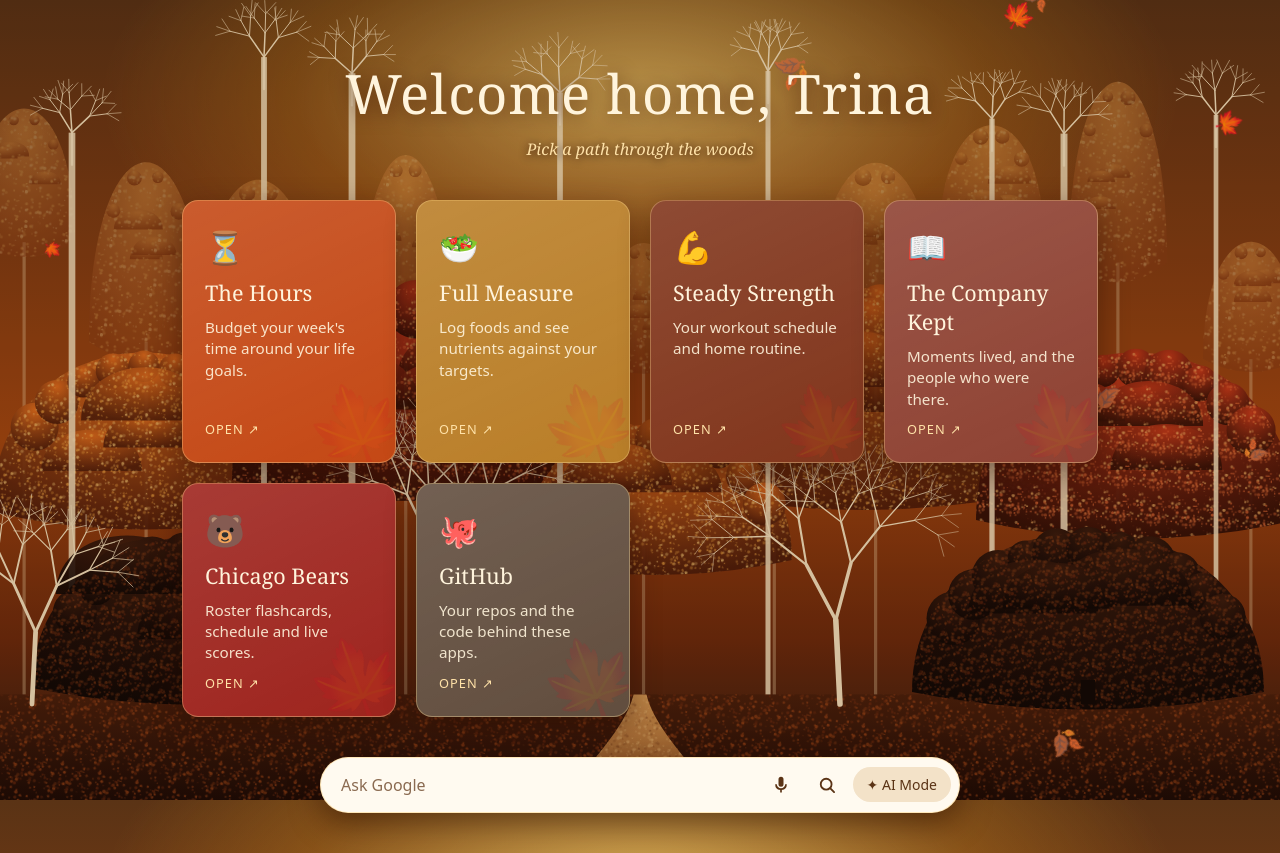
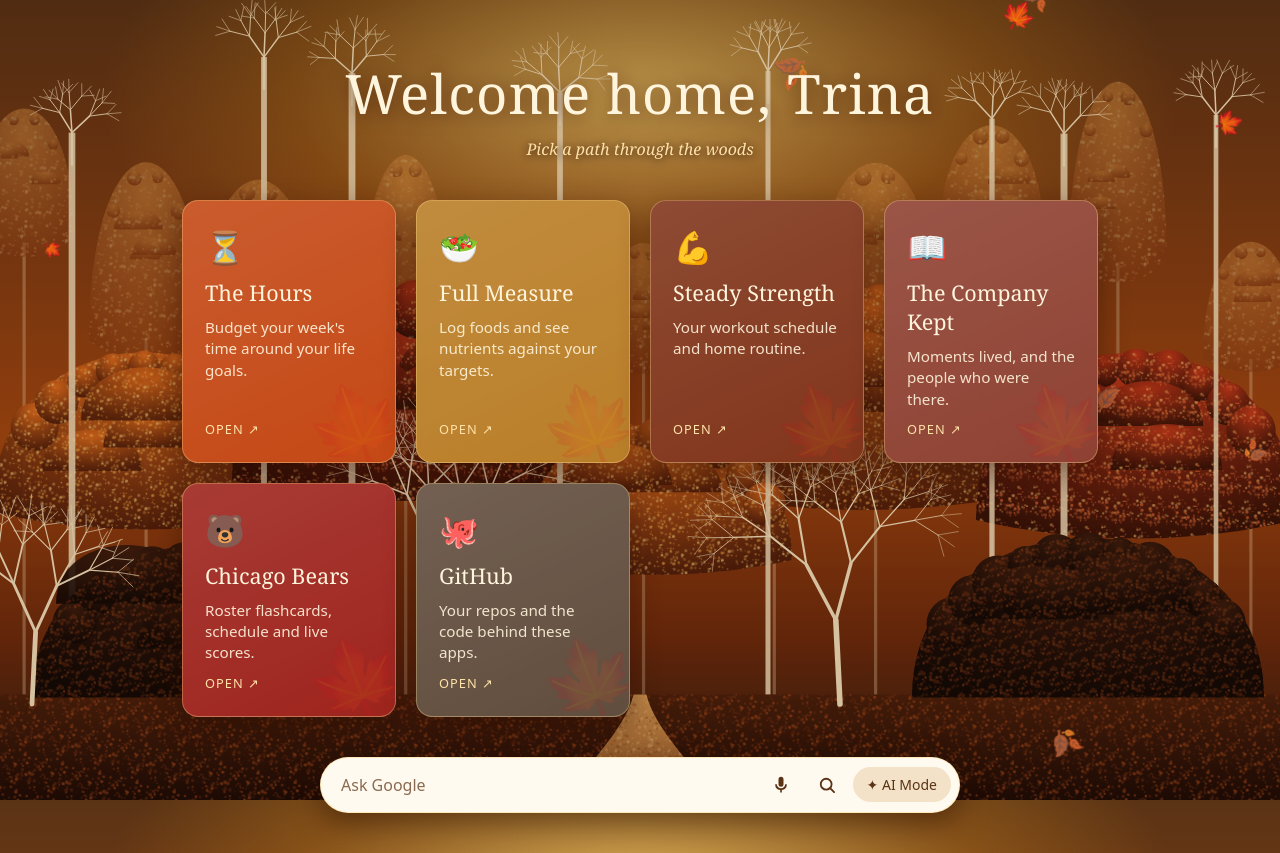
Before and after one commit to trina-duchess/trina-duchess.github.io, a plain HTML site: page index.html in a window 1280 px wide. Drawn offline with Linux system fonts and the light colour scheme.

Commit message:
Home page: seat front shrubs flat on the ground
Co-Authored-By: Claude Opus 5.5 <noreply@anthropic.com>
Claude-Session: https://claude.ai/code/session_01FBf2NWGQTDuuMkhG2guHws

```diff
--- a/index.html
+++ b/index.html
@@ -152,9 +152,9 @@
   shade("gDark","#3a1a0c","#0e0604");
 
   // dome canopy: rounded top, softly curved base, scalloped rim of leaf clusters
-  function dome(x,y,w,h,base,tex,op){
+  function dome(x,y,w,h,base,tex,op,flat){
     const g=el("g",{opacity:op});
-    const d=`M${x-w},${y} C${x-w},${y-h*1.33} ${x+w},${y-h*1.33} ${x+w},${y} Q${x},${y+h*0.22} ${x-w},${y}Z`;
+    const d=`M${x-w},${y} C${x-w},${y-h*1.33} ${x+w},${y-h*1.33} ${x+w},${y} Q${x},${flat?y:y+h*0.22} ${x-w},${y}Z`;
     el("path",{d,fill:`url(#${base})`},g);
     const n=Math.max(7,Math.round(w/14));
     for(let i=0;i<=n;i++){
@@ -218,10 +218,10 @@
   el("path",{d:path,fill:"url(#gPath)"});
   el("path",{d:path,fill:"url(#stPath)",opacity:.5});
   // front layer: dark silhouette domes and pale bare trees
-  dome(250,860,210,190,"gDark","stDark",1);
-  dome(1360,865,220,200,"gDark","stDark",1);
-  trunk(250,GROUND,850,18,"#0e0604",1);
-  trunk(1360,GROUND,850,18,"#0e0604",1);
+  dome(250,872,210,190,"gDark","stDark",1,true);
+  dome(1360,872,220,200,"gDark","stDark",1,true);
+
+
   bare(560,GROUND,120,Math.PI/2,5,8,"#fbe7c0");
   bare(1050,GROUND,105,Math.PI/2+0.05,5,7,"#fbe7c0");
   bare(40,GROUND,90,Math.PI/2-0.05,4,6,"#fbe7c0");
```
